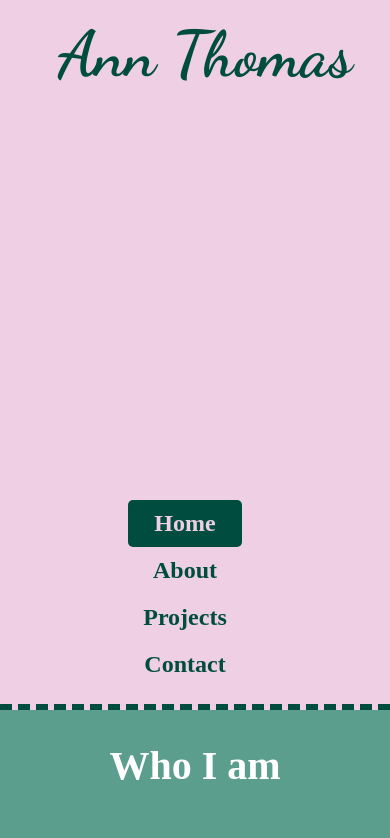
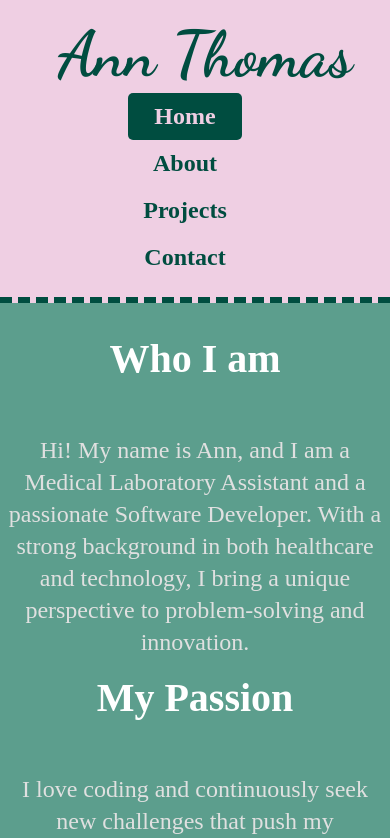
Before and after one commit to Ann-K-T/My-Resume, a plain HTML site: page about.html in a window 390 px wide. Shown: the top 838 px of the page. Drawn offline with Linux system fonts and the light colour scheme.

Commit message:
fix main grid container

```diff
--- a/about.html
+++ b/about.html
@@ -3,8 +3,8 @@
   <head>
     <meta charset="UTF-8" />
     <meta name="viewport" content="width=device-width, initial-scale=1.0" />
-    <link rel="stylesheet" href="css/about.css" />
-    <link rel="stylesheet" href="css/styles.css" />
+    <link rel="stylesheet" href="/css/about.css" />
+    <link rel="stylesheet" href="/css/styles.css" />
     <title>Ann</title>
   </head>
   <body>
--- a/css/about.css
+++ b/css/about.css
@@ -59,6 +59,9 @@
 
 /* Mobile Screens (Max 768px) */
 @media screen and (max-width: 768px) {
+  .head {
+    flex: none;
+  }
   .main-about {
     grid-template-columns: 1fr;
     text-align: center;
--- a/css/styles.css
+++ b/css/styles.css
@@ -12,8 +12,8 @@
 
 .container {
   display: grid;
-  min-height: 100vh;
-  grid-template-rows: 1fr 3fr 1fr; /* Defines 3 rows */
+  height: 100vh;
+  grid-template-rows: 1fr 5fr 1fr;
 }
 
 /* header section */
```
